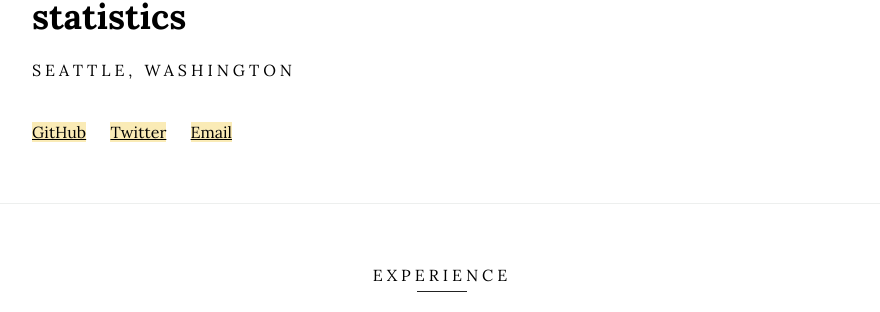
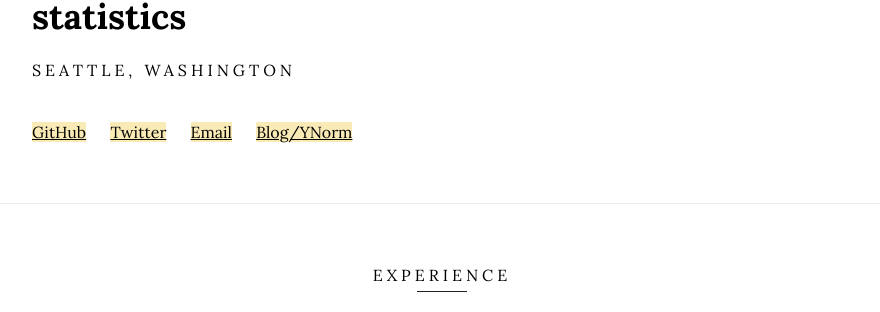
Before and after one commit to pbamotra/pnksh.me, a Jekyll site: the page built from index.html, in a window 1280 px wide. Shown: the part 405-717 px from the top of the page, without its empty margins (198-1078 px from the left). Built offline with Jekyll 4.4.1, drawn with Linux system fonts in a browser that asks for light colours.

Commit message:
Added favicon and link to blog

```diff
--- a/_config.yml
+++ b/_config.yml
@@ -13,6 +13,7 @@ languages: Python, machine learning, and statistics
 twitter_username: _pbamotra_
 github_username:  pbamotra
 email_address: pankesh.bamotra@gmail.com
+blog: https://ynorm.com
 
 # Build settings
 markdown: kramdown
--- a/_includes/head.html
+++ b/_includes/head.html
@@ -6,6 +6,7 @@
     <title>{% if page.title %}{{ page.title | escape }}{% else %}{{ site.title | escape }}{% endif %}</title>
     <meta name="description" content="{% if page.excerpt %}{{ page.excerpt | strip_html | strip_newlines | truncate: 160 }}{% else %}{{ site.description }}{% endif %}">
 
+    <link rel="icon" type="image/png" href="/img/favicon.png" />
     <link rel="stylesheet" href="{{ "/css/main.css" | prepend: site.baseurl }}">
     <link rel="canonical" href="{{ page.url | replace:'index.html','' | prepend: site.baseurl | prepend: site.url }}">
     <link rel="alternate" type="application/rss+xml" title="{{ site.title }}" href="{{ "/feed.xml" | prepend: site.baseurl | prepend: site.url }}">
--- a/_includes/header.html
+++ b/_includes/header.html
@@ -11,6 +11,7 @@
             {{ if site.github_username }}<a href="http://github.com/{{ site.github_username }}" target="_blank">GitHub</a>{{ endif }}
             {{ if site.twitter_username }}<a href="http://twitter.com/{{ site.twitter_username }}" target="_blank">Twitter</a>{{ endif }}
             {{ if site.email_address }}<a href="mailto:{{ site.email_address }}" target="_blank">Email</a>{{ endif }}
+            {{ if site.blog }}<a href="{{ site.blog }}">Blog/YNorm</a>{{ endif }}
         </div>
         {{ endif }}
 
```
Also changed, not shown: img/favicon.png (added), 2 other files.
